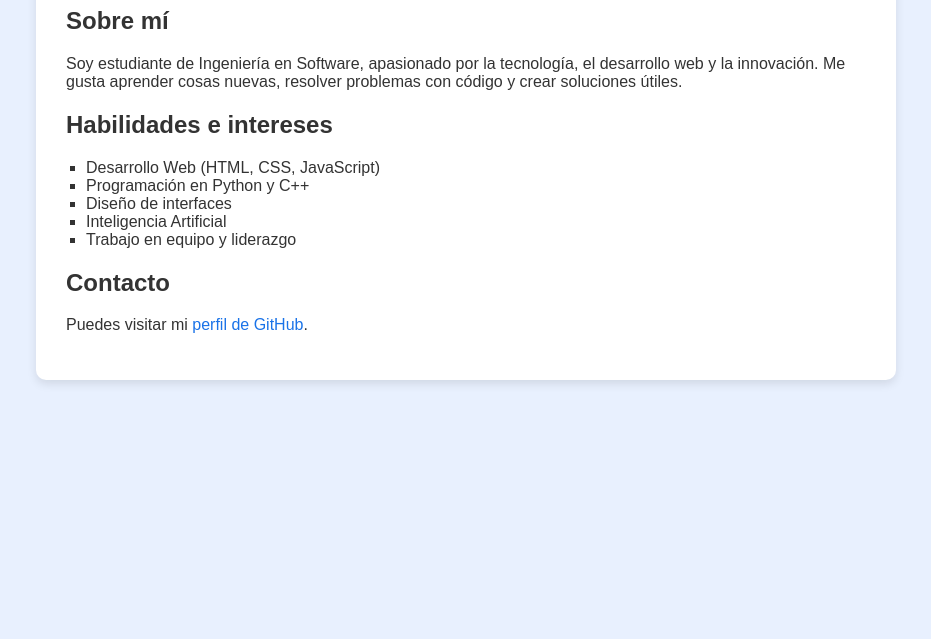
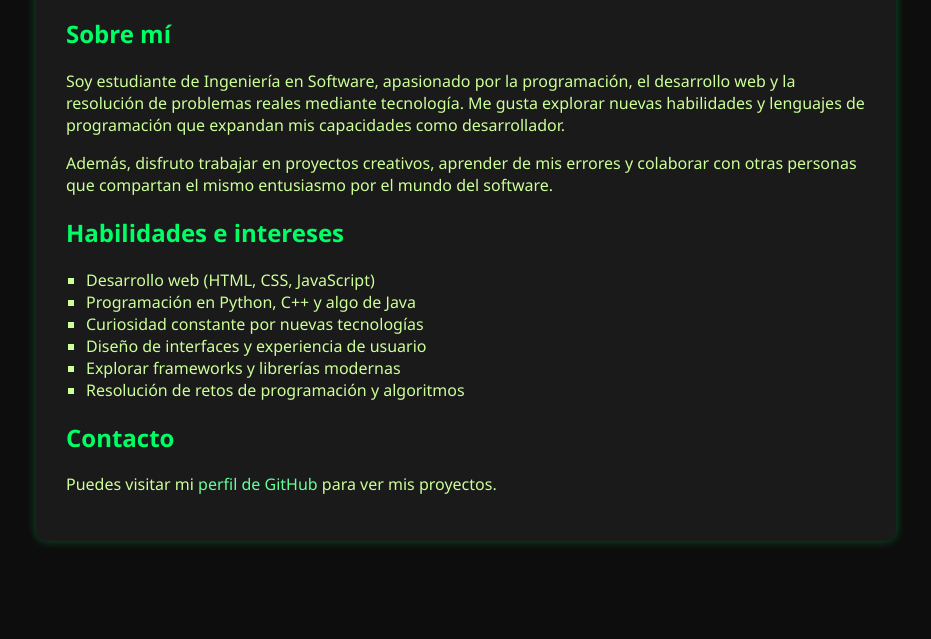
Before and after one commit to Darienveqec/mi-primer-proyecto, a plain HTML site: page index.html in a window 1280 px wide. Shown: the part 161-800 px from the top of the page, without its empty margins (174-1105 px from the left). Drawn offline with Linux system fonts and the light colour scheme.

Commit message:
Update index.html

```diff
--- a/index.html
+++ b/index.html
@@ -3,25 +3,25 @@
 <head>
   <meta charset="UTF-8">
   <meta name="viewport" content="width=device-width, initial-scale=1.0">
-  <title>Darien Lombeyda - Página Personal</title>
+  <title>Darien Lombeyda - Ingeniería en Software</title>
   <style>
     body {
-      font-family: Arial, sans-serif;
-      background-color: #e8f0fe;
+      background-color: #0d0d0d;
+      color: #ccff99;
+      font-family: 'Segoe UI', Tahoma, Geneva, Verdana, sans-serif;
       margin: 0;
       padding: 20px;
-      color: #333;
     }
     .container {
       max-width: 800px;
       margin: auto;
-      background-color: white;
+      background-color: #1a1a1a;
       padding: 30px;
       border-radius: 10px;
-      box-shadow: 0 4px 10px rgba(0, 0, 0, 0.1);
+      box-shadow: 0 0 10px rgba(0, 255, 100, 0.3);
     }
-    h1 {
-      color: #1a73e8;
+    h1, h2 {
+      color: #00ff66;
     }
     img {
       max-width: 200px;
@@ -34,8 +34,11 @@
       padding-left: 20px;
     }
     a {
-      color: #1a73e8;
+      color: #66ff99;
       text-decoration: none;
+    }
+    a:hover {
+      text-decoration: underline;
     }
   </style>
 </head>
@@ -45,19 +48,21 @@
     <img src="img/foto_proyecto.png" alt="Foto de perfil">
 
     <h2>Sobre mí</h2>
-    <p>Soy estudiante de Ingeniería en Software, apasionado por la tecnología, el desarrollo web y la innovación. Me gusta aprender cosas nuevas, resolver problemas con código y crear soluciones útiles.</p>
+    <p>Soy estudiante de Ingeniería en Software, apasionado por la programación, el desarrollo web y la resolución de problemas reales mediante tecnología. Me gusta explorar nuevas habilidades y lenguajes de programación que expandan mis capacidades como desarrollador.</p>
+    <p>Además, disfruto trabajar en proyectos creativos, aprender de mis errores y colaborar con otras personas que compartan el mismo entusiasmo por el mundo del software.</p>
 
     <h2>Habilidades e intereses</h2>
     <ul>
-      <li>Desarrollo Web (HTML, CSS, JavaScript)</li>
-      <li>Programación en Python y C++</li>
-      <li>Diseño de interfaces</li>
-      <li>Inteligencia Artificial</li>
-      <li>Trabajo en equipo y liderazgo</li>
+      <li>Desarrollo web (HTML, CSS, JavaScript)</li>
+      <li>Programación en Python, C++ y algo de Java</li>
+      <li>Curiosidad constante por nuevas tecnologías</li>
+      <li>Diseño de interfaces y experiencia de usuario</li>
+      <li>Explorar frameworks y librerías modernas</li>
+      <li>Resolución de retos de programación y algoritmos</li>
     </ul>
 
     <h2>Contacto</h2>
-    <p>Puedes visitar mi <a href="https://github.com/Darienveqec" target="_blank">perfil de GitHub</a>.</p>
+    <p>Puedes visitar mi <a href="https://github.com/Darienveqec" target="_blank">perfil de GitHub</a> para ver mis proyectos.</p>
   </div>
 </body>
 </html>
```
